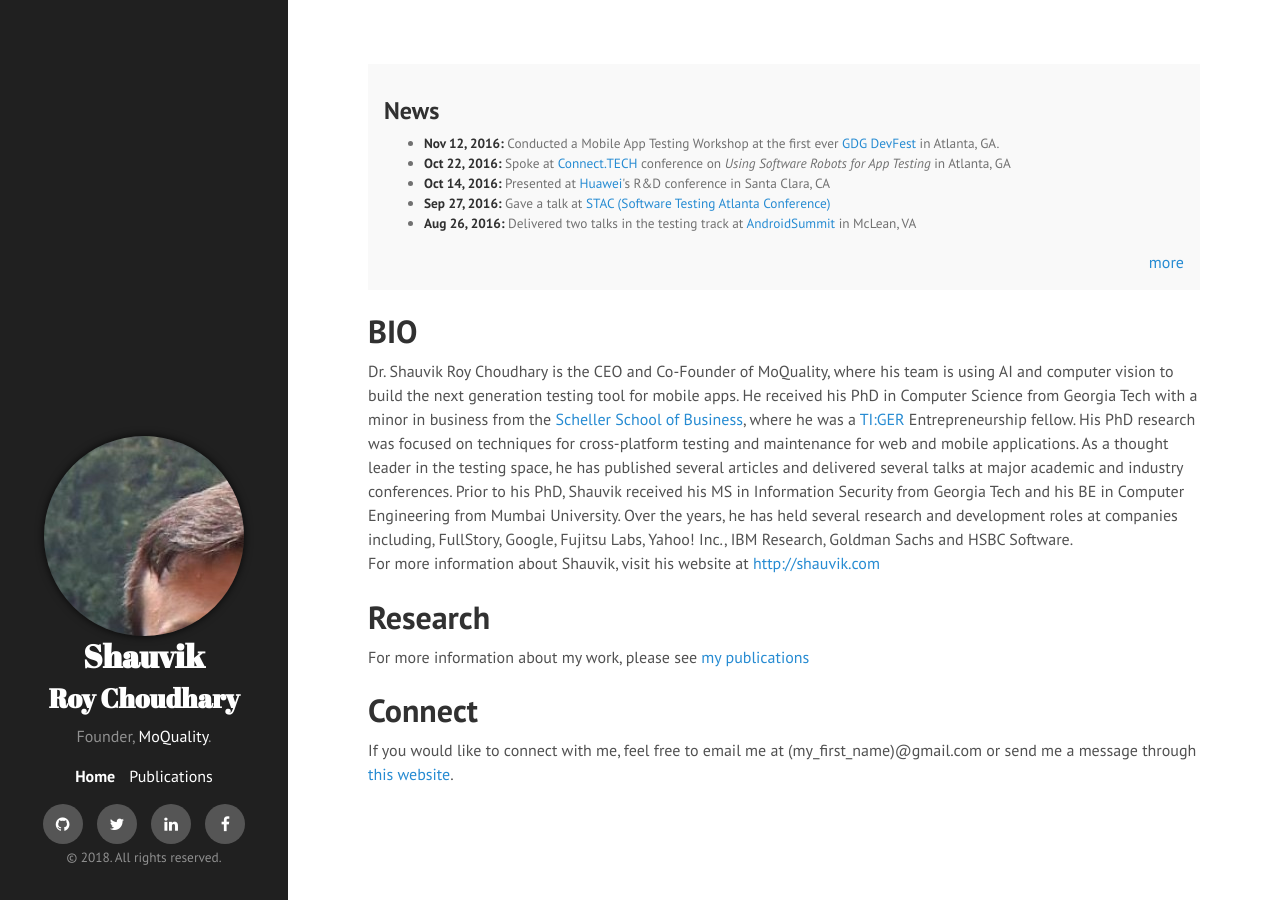
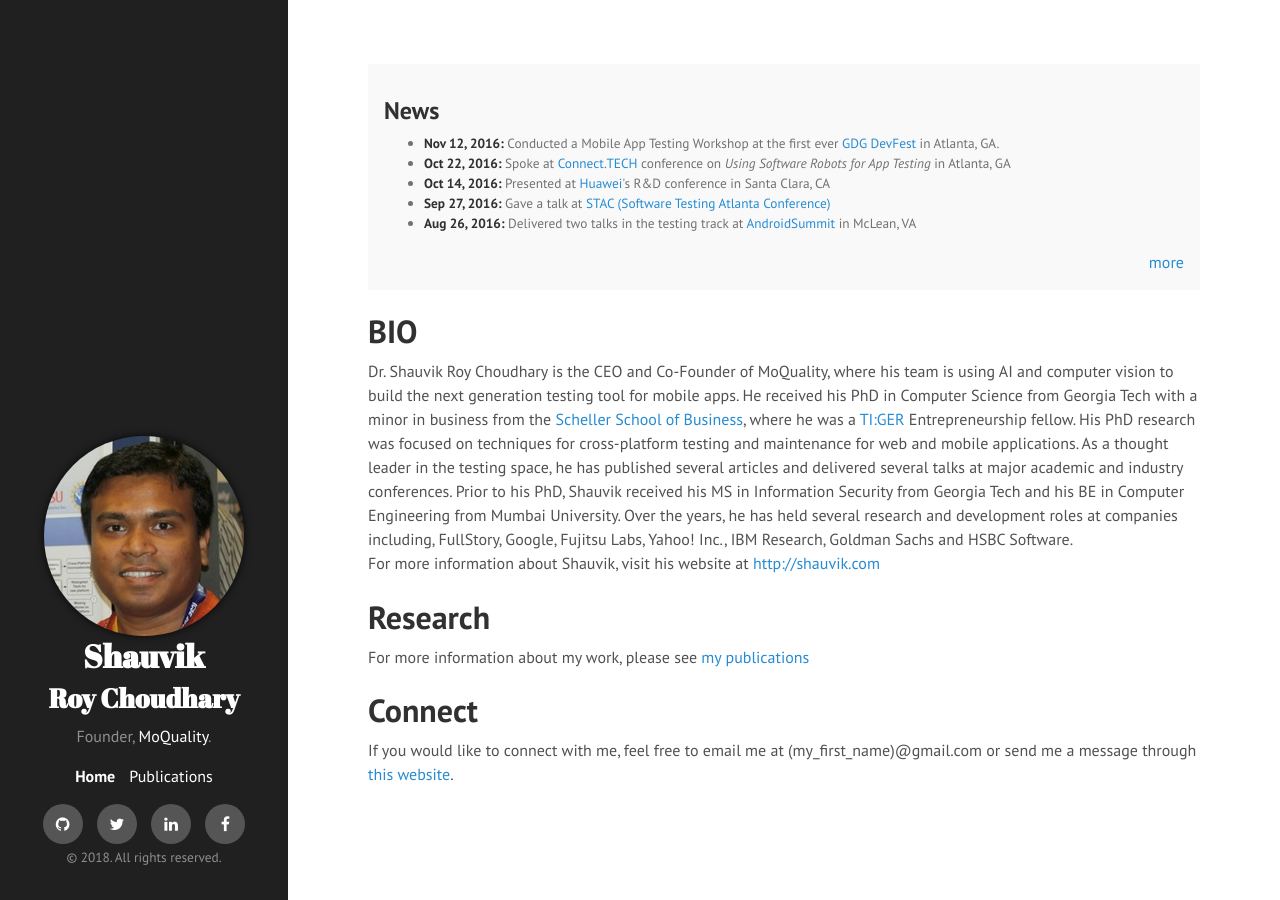
Before and after one commit to shauvik/shauvik.github.io, a Jekyll site: the page built from index.html, in a window 1280 px wide. Built offline with Jekyll 4.4.1, drawn with Linux system fonts in a browser that asks for light colours; nearby versions of some CDN libraries.

Commit message:
Update hyde.css

```diff
--- a/public/css/hyde.css
+++ b/public/css/hyde.css
@@ -260,7 +260,7 @@ a.sidebar-nav-item:focus {
   border-radius: 50px;
   -webkit-border-radius: 50px;
   -moz-border-radius: 50px;
-  background: url(/public/shauvik.jpeg) no-repeat;
+  background: url(/public/shauvik.jpg) no-repeat;
   background-size: contain;
   box-shadow: 0 0 8px rgba(0, 0, 0, .8);
   -webkit-box-shadow: 0 0 8px rgba(0, 0, 0, .8);
@@ -274,7 +274,7 @@ a.sidebar-nav-item:focus {
     border-radius: 100px;
     -webkit-border-radius: 100px;
     -moz-border-radius: 100px;
-    background: url(/public/shauvik.jpeg) no-repeat;
+    background: url(/public/shauvik.jpg) no-repeat;
   }
 }
 
```
